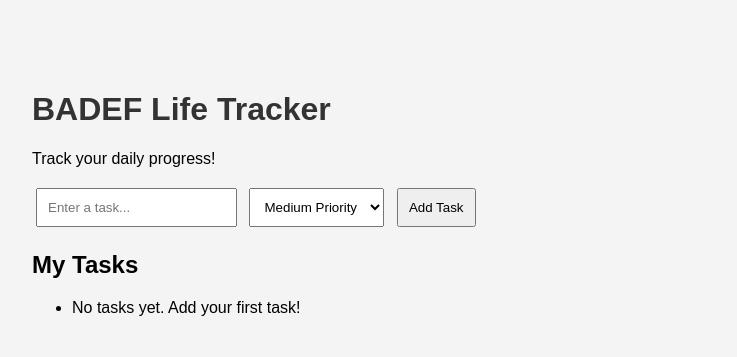
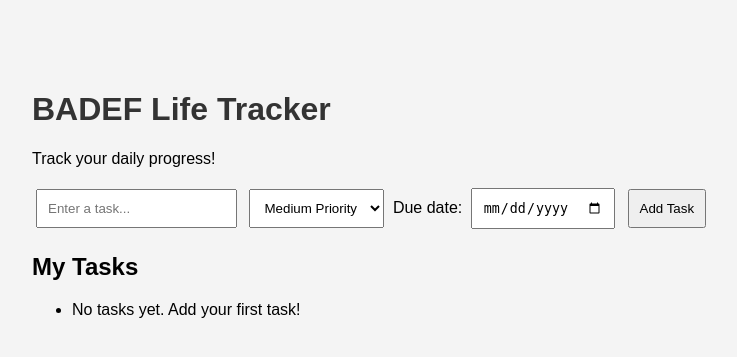
Before and after one commit to stuckvil/BADEF-LIFE-TRACKER, a Flask app: page / in a window 1280 px wide. Shown: the top 357 px of the page, without its empty margins (258-995 px from the left). Run offline with Flask 3, Linux system fonts and the light colour scheme; data that the repository does not hold is empty.

Commit message:
Add task due date feature

```diff
--- a/app/app.py
+++ b/app/app.py
@@ -1,6 +1,8 @@
+
 from flask import Flask, render_template, request, redirect, url_for
 import sqlite3
 import os
+from datetime import datetime
 
 app = Flask(__name__)
 
@@ -22,9 +24,17 @@ def init_db():
             id INTEGER PRIMARY KEY AUTOINCREMENT,
             name TEXT NOT NULL,
             completed BOOLEAN NOT NULL DEFAULT 0,
-            priority TEXT NOT NULL DEFAULT 'Medium'
+            priority TEXT NOT NULL DEFAULT 'Medium',
+            due_date TEXT
         )
     """)
+
+    # Safely add due_date if an older database does not have it
+    columns = conn.execute("PRAGMA table_info(tasks)").fetchall()
+    column_names = [column["name"] for column in columns]
+
+    if "due_date" not in column_names:
+        conn.execute("ALTER TABLE tasks ADD COLUMN due_date TEXT")
 
     conn.commit()
     conn.close()
@@ -34,17 +44,26 @@ def init_db():
 def home():
     if request.method == "POST":
         task = request.form.get("task", "").strip()
+        priority = request.form.get("priority", "Medium")
+        due_date = request.form.get("due_date", "").strip() or None
 
         if task:
-            priority = request.form.get("priority", "Medium")
-
             if priority not in ["Low", "Medium", "High"]:
                 priority = "Medium"
 
+            if due_date:
+                try:
+                    datetime.strptime(due_date, "%Y-%m-%d")
+                except ValueError:
+                    return "Invalid due date", 400
+
             conn = get_db_connection()
             conn.execute(
-                "INSERT INTO tasks (name, priority) VALUES (?, ?)",
-                (task, priority)
+                """
+                INSERT INTO tasks (name, priority, due_date)
+                VALUES (?, ?, ?)
+                """,
+                (task, priority, due_date)
             )
             conn.commit()
             conn.close()
@@ -94,93 +113,3 @@ def delete(task_id):
 if __name__ == "__main__":
     init_db()
     app.run(host="0.0.0.0", port=5000)
-
-
-app = Flask(__name__)
-
-
-DATABASE = os.path.join(os.path.dirname(os.path.abspath(__file__)), "tasks.db")
-
-
-def get_db_connection():
-    conn = sqlite3.connect(DATABASE)
-    conn.row_factory = sqlite3.Row
-    return conn
-
-
-def init_db():
-    conn = get_db_connection()
-
-    conn.execute("""
-        CREATE TABLE IF NOT EXISTS tasks (
-            id INTEGER PRIMARY KEY AUTOINCREMENT,
-            name TEXT NOT NULL,
-            completed BOOLEAN NOT NULL DEFAULT 0
-        )
-    """)
-
-    conn.commit()
-    conn.close()
-
-
-@app.route("/", methods=["GET", "POST"])
-def home():
-    if request.method == "POST":
-        task = request.form.get("task", "").strip()
-
-        if task:
-            priority = request.form.get("priority", "Medium")
-
-            if priority not in ["Low", "Medium", "High"]:
-                priority = "Medium"
-
-            conn = get_db_connection()
-            conn.execute(
-                "INSERT INTO tasks (name, priority) VALUES (?, ?)",
-                (task, priority)
-            )
-            conn.commit()
-            conn.close()
-
-        return redirect(url_for("home"))
-
-    conn = get_db_connection()
-    tasks = conn.execute(
-        "SELECT * FROM tasks ORDER BY id"
-    ).fetchall()
-    conn.close()
-
-    return render_template("index.html", tasks=tasks)
-
-@app.route("/complete/<int:task_id>")
-def complete(task_id):
-    conn = get_db_connection()
-
-    conn.execute("""
-        UPDATE tasks
-        SET completed = NOT completed
-        WHERE id = ?
-    """, (task_id,))
-
-    conn.commit()
-    conn.close()
-
-    return redirect(url_for("home"))
-
-@app.route("/delete/<int:task_id>", methods=["POST"])
-def delete(task_id):
-    conn = get_db_connection()
-
-    conn.execute(
-        "DELETE FROM tasks WHERE id = ?",
-        (task_id,)
-    )
-
-    conn.commit()
-    conn.close()
-
-    return redirect(url_for("home"))
-
-if __name__ == "__main__":
-    init_db()
-    app.run(host="0.0.0.0", port=5000)
--- a/app/templates/index.html
+++ b/app/templates/index.html
@@ -43,6 +43,11 @@
             font-weight: bold;
             margin-left: 10px;
         }
+
+        .due-date {
+            margin-left: 10px;
+            color: #555;
+        }
     </style>
 </head>
 
@@ -67,6 +72,14 @@
             <option value="High">High Priority</option>
         </select>
 
+        <label for="due_date">Due date:</label>
+
+        <input
+            type="date"
+            id="due_date"
+            name="due_date"
+        >
+
         <button type="submit">Add Task</button>
 
     </form>
@@ -85,6 +98,12 @@
             <span class="priority">
                 Priority: {{ task.priority }}
             </span>
+
+            {% if task.due_date %}
+                <span class="due-date">
+                    Due: {{ task.due_date }}
+                </span>
+            {% endif %}
 
             <a href="{{ url_for('complete', task_id=task.id) }}">
                 {% if task.completed %}Undo{% else %}Complete{% endif %}
```
